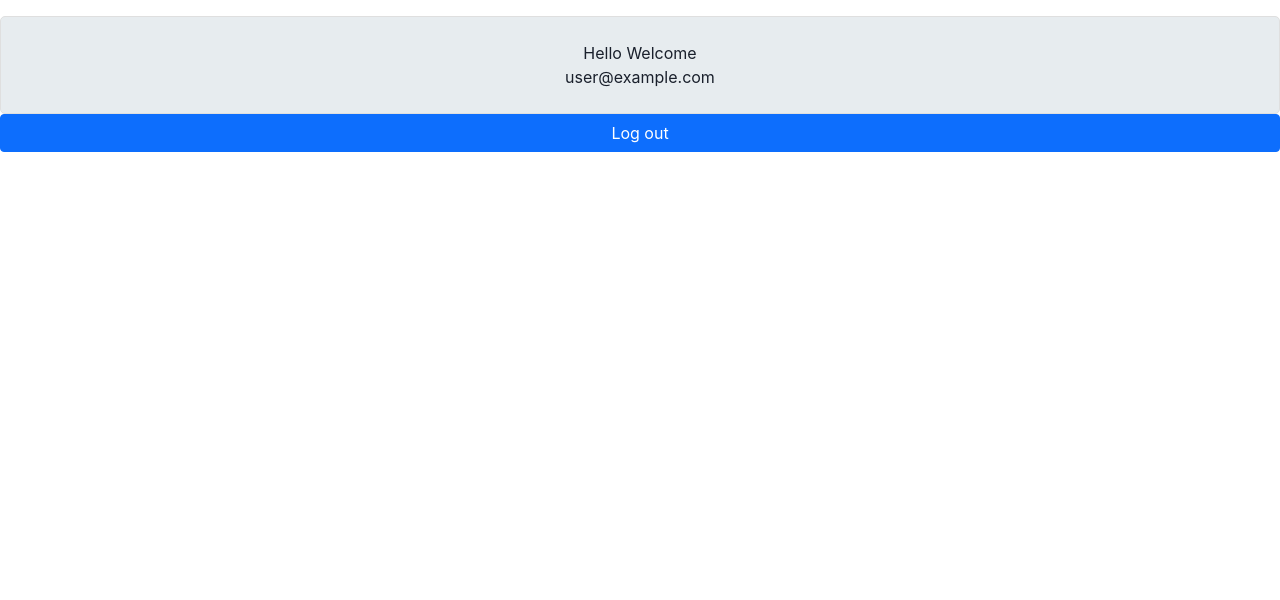
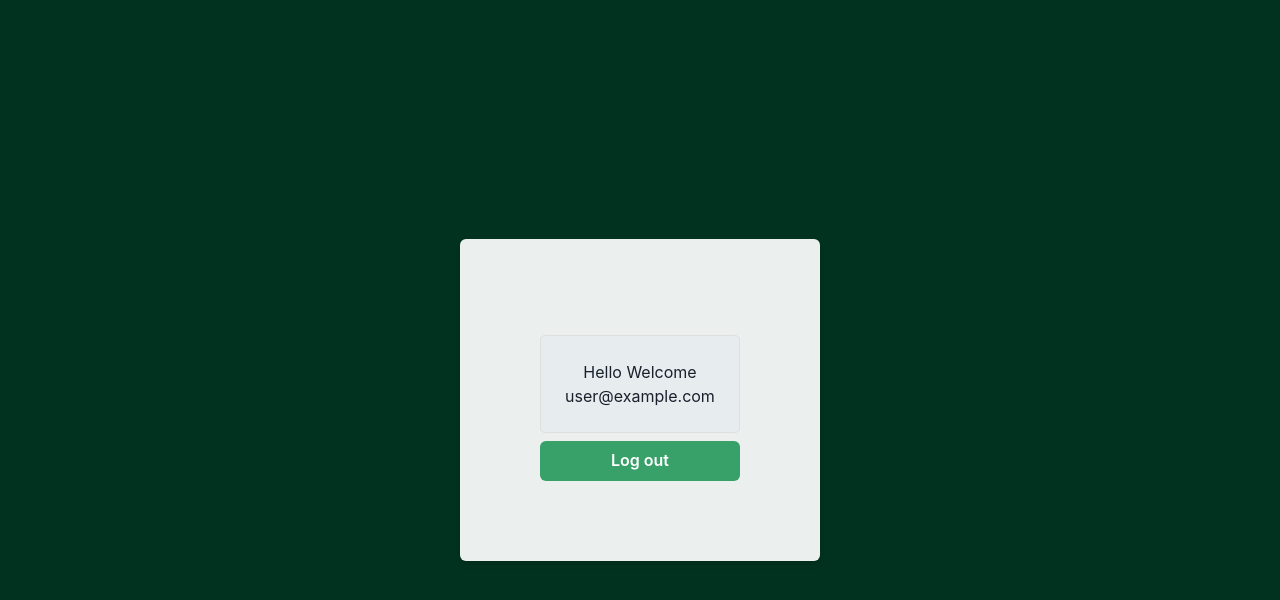
Before and after one commit to JacquesLJT/COS420_Project, a React (Create React App) app in the folder Development/cswap/: page /home in a window 1280 px wide. Shown: the top 600 px of the page. Built offline with nearby package versions, Linux system fonts and the light colour scheme; no server answers; sample sign-in values are in the browser's storage.

Commit message:
Update Home.js

```diff
--- a/Development/cswap/src/components/Home.js
+++ b/Development/cswap/src/components/Home.js
@@ -1,5 +1,19 @@
+import {
+  Center,
+  Stack,
+  Heading,
+  Text,
+  Button,
+  Checkbox,
+  Input,
+  InputLeftAddon,
+  InputGroup,
+  Alert,
+  Image
+} from '@chakra-ui/react';
 import React from 'react';
-import { Button } from 'react-bootstrap';
+import { Formik, Form } from 'formik';
+// import { Button } from 'react-bootstrap';
 import { useNavigate } from 'react-router';
 import { useUserAuth } from '../context/UserAuthContext';
 
@@ -15,17 +29,19 @@ const Home = () => {
     }
   };
   return (
-    <>
+    <Center h="100vh" bg="#013220">
+      <Stack boxShadow="md" bg="whiteAlpha.900" p='20' rounded="md">
         <div className="p-4 box mt-3 text-center">
           Hello Welcome <br />
           {user && user.email}
         </div>
         <div className="d-grid gap-2">
-        <Button variant="primary" onClick={handleLogout}>
+          <Button colorScheme="green" onClick={handleLogout}>
             Log out
           </Button>
         </div>
-    </>
+      </Stack>
+    </Center>
   );
 };
 
```
Lines whose indentation alone changed are shown as unchanged.
